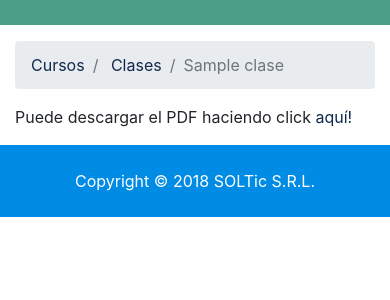
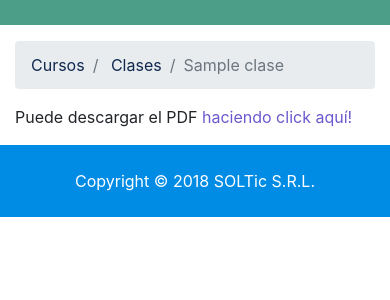
Before and after one commit to FedericoGregori/tcmcapacitacion, a Django app: page /clases/1 in a window 390 px wide. Shown: the part 368-668 px from the top of the page. Run offline with Django 3.2, Linux system fonts and the light colour scheme; tables that the repository leaves empty hold one stand-in row (values such as "Sample post"); some libraries are stand-ins or nearby versions.

Commit message:
[UPD] PDF links in mobile devices

```diff
--- a/templates/clases/clase.html
+++ b/templates/clases/clase.html
@@ -42,7 +42,7 @@
       <div class="row">
         <div class="col-12">
           <object data="{{ clase.pdf.url }}" type="application/pdf" width="100%" height="700px">
-            <p>Puede descargar el PDF haciendo click <a href="{{ clase.pdf.url }}">aquí!</a></p>
+            <p>Puede descargar el PDF <a href="{{ clase.pdf.url }}" style="color: slateblue;">haciendo click aquí!</a></p>
           </object>
         </div>
       </div>
```
